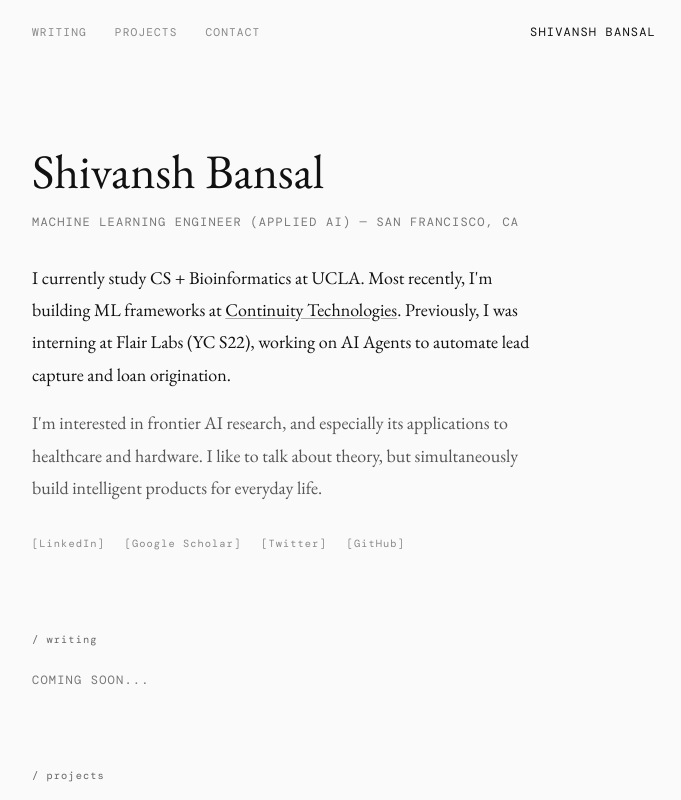
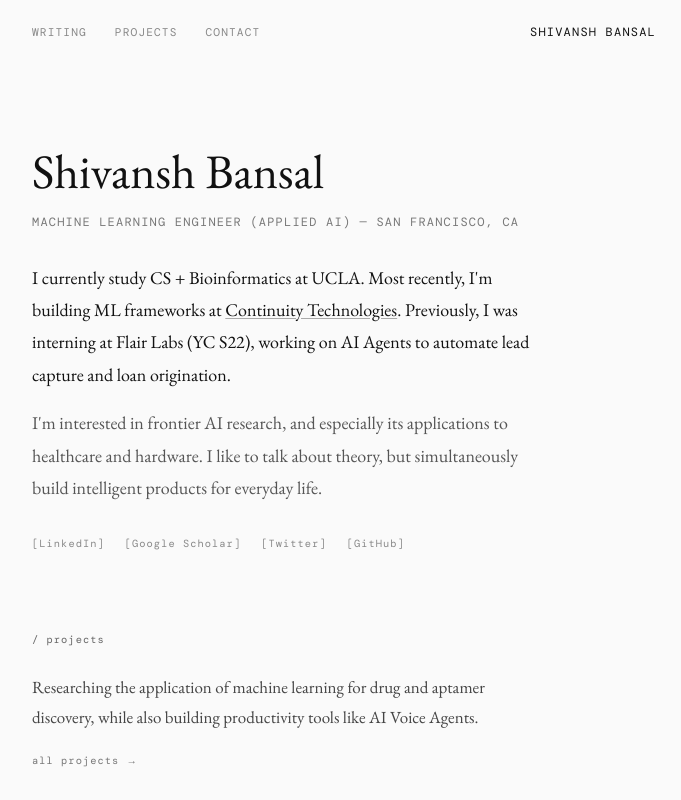
Before and after one commit to shivanshb828/Personal-Website, a Next.js app: page / in a window 1280 px wide. Shown: the top 800 px of the page, without its empty margins (296-977 px from the left). Built offline with nearby package versions, Linux system fonts and the light colour scheme; a web font is replaced by a local one.

Commit message:
feat: remove writing section from homepage

```diff
--- a/app/page.tsx
+++ b/app/page.tsx
@@ -33,13 +33,6 @@ export default function HomePage() {
             </a>
           ))}
         </div>
-      </section>
-
-      <section>
-        <h2 className="font-mono text-[0.65rem] tracking-widest text-[#666666] mb-6">
-          / writing
-        </h2>
-        <p className="font-mono text-xs text-[#777777] tracking-widest uppercase">Coming soon...</p>
       </section>
 
       <section>
```
